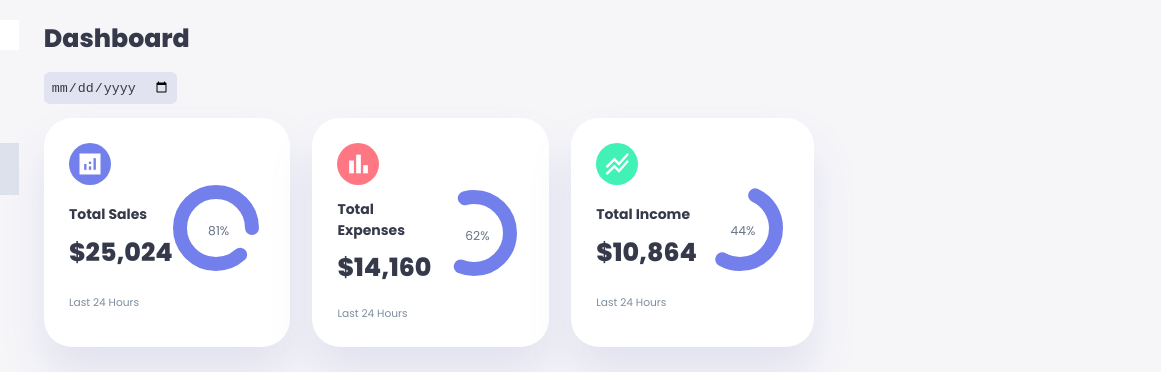
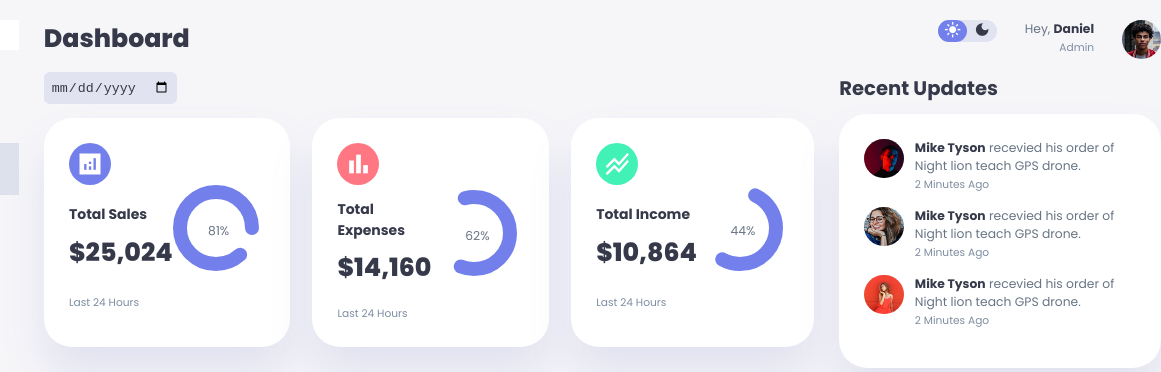
Before and after one commit to mdev1987/AdminDashboard, a plain HTML site: page index.html in a window 1280 px wide. Shown: the top 372 px of the page, 203-1364 px from the left, 1161 px wide, since content can reach past the window. Drawn offline with Linux system fonts and the light colour scheme.

Commit message:
Profile section and Recent updates in Right section completed

```diff
--- a/index.html
+++ b/index.html
@@ -224,6 +224,73 @@
             </div>
         </main>
 
+        <!-- ------------- Right Section --------- -->
+        <div class="right">
+            <div class="top">
+                <button id="menu-btn">
+                    <span class="material-icons-sharp">menu</span>
+                </button>
+
+                <div class="theme-toggler">
+                    <span class="material-icons-sharp active">light_mode</span>
+                    <span class="material-icons-sharp">dark_mode</span>
+                </div>
+                <div class="profile">
+                    <div class="info">
+                        <p>Hey, <b>Daniel</b></p>
+                        <small class="text-muted">Admin</small>
+                    </div>
+                    <div class="profile-photo">
+                        <img src="./images/profile-1.jpg" alt="profile">
+                    </div>
+                </div>
+            </div>
+
+            <!-- ------ Recent Updates ---- -->
+            <div class="recent-updates">
+                <h2>Recent Updates</h2>
+                <div class="updates">
+                    <div class="update">
+                        <div class="profile-photo">
+                            <img src="./images/profile-2.jpg" alt="profile">
+                        </div>
+                        <div class="message">
+                            <p>
+                                <b>Mike Tyson</b> recevied his order of
+                                Night lion teach GPS drone.
+                            </p>
+                            <small class="text-muted">2 Minutes Ago</small>
+                        </div>
+                    </div>
+
+                    <div class="update">
+                        <div class="profile-photo">
+                            <img src="./images/profile-3.jpg" alt="profile">
+                        </div>
+                        <div class="message">
+                            <p>
+                                <b>Mike Tyson</b> recevied his order of
+                                Night lion teach GPS drone.
+                            </p>
+                            <small class="text-muted">2 Minutes Ago</small>
+                        </div>
+                    </div>
+
+                    <div class="update">
+                        <div class="profile-photo">
+                            <img src="./images/profile-4.jpg" alt="profile">
+                        </div>
+                        <div class="message">
+                            <p>
+                                <b>Mike Tyson</b> recevied his order of
+                                Night lion teach GPS drone.
+                            </p>
+                            <small class="text-muted">2 Minutes Ago</small>
+                        </div>
+                    </div>
+                </div>
+            </div>
+        </div>
     </div>
 </body>
 
--- a/style.css
+++ b/style.css
@@ -94,7 +94,7 @@ small {
 }
 
 .profile-photo {
-    width: 2rem;
+    width: 2.8rem;
     height: 2.8rem;
     border-radius: 50%;
     overflow: hidden;
@@ -384,3 +384,80 @@ main .recent-orders a {
     margin: 1rem auto;
     color: var(--color-primary);
 }
+
+/*  ------------ Right Section ------------ */
+.right {
+    margin-top: 1.4rem;
+}
+
+.right .top {
+    display: flex;
+    justify-content: end;
+    gap: 2rem;
+}
+
+.right .top button {
+    display: none;
+}
+
+.right .theme-toggler {
+    background: var(--color-light);
+    display: flex;
+    justify-content: space-between;
+    align-items: center;
+    height: 1.6rem;
+    width: 4.2rem;
+    cursor: pointer;
+    border-radius: var(--border-radius-2);
+}
+
+.right .theme-toggler span {
+    font-size: 1.2rem;
+    width: 50%;
+    height: 100%;
+    display: flex;
+    align-items: center;
+    justify-content: center;
+}
+
+.right .theme-toggler span.active {
+    background: var(--color-primary);
+    color: white;
+    border-radius: var(--border-radius-2);
+}
+
+
+.right .top .profile {
+    display: flex;
+    gap: 2rem;
+    text-align: right;
+}
+
+/* ----- Recent Updates -------- */
+
+.right .recent-updates {
+    margin-top: 1rem;
+}
+
+.right .recent-updates h2 {
+    margin-bottom: 0.8rem;
+}
+
+.right .recent-updates .updates {
+    background: var(--color-white);
+    padding:var(--card-padding);
+    border-radius: var(--card-border-radius);
+    box-shadow: var(--box-shadow);
+    transition: all 300ms ease;
+}
+
+.right .recent-updates .updates:hover {
+    box-shadow: none;
+}
+
+.right .recent-updates .updates .update {
+    display: grid;
+    grid-template-columns: 2.6rem auto;
+    gap: 1rem;
+    margin-bottom: 1rem;
+}
```
